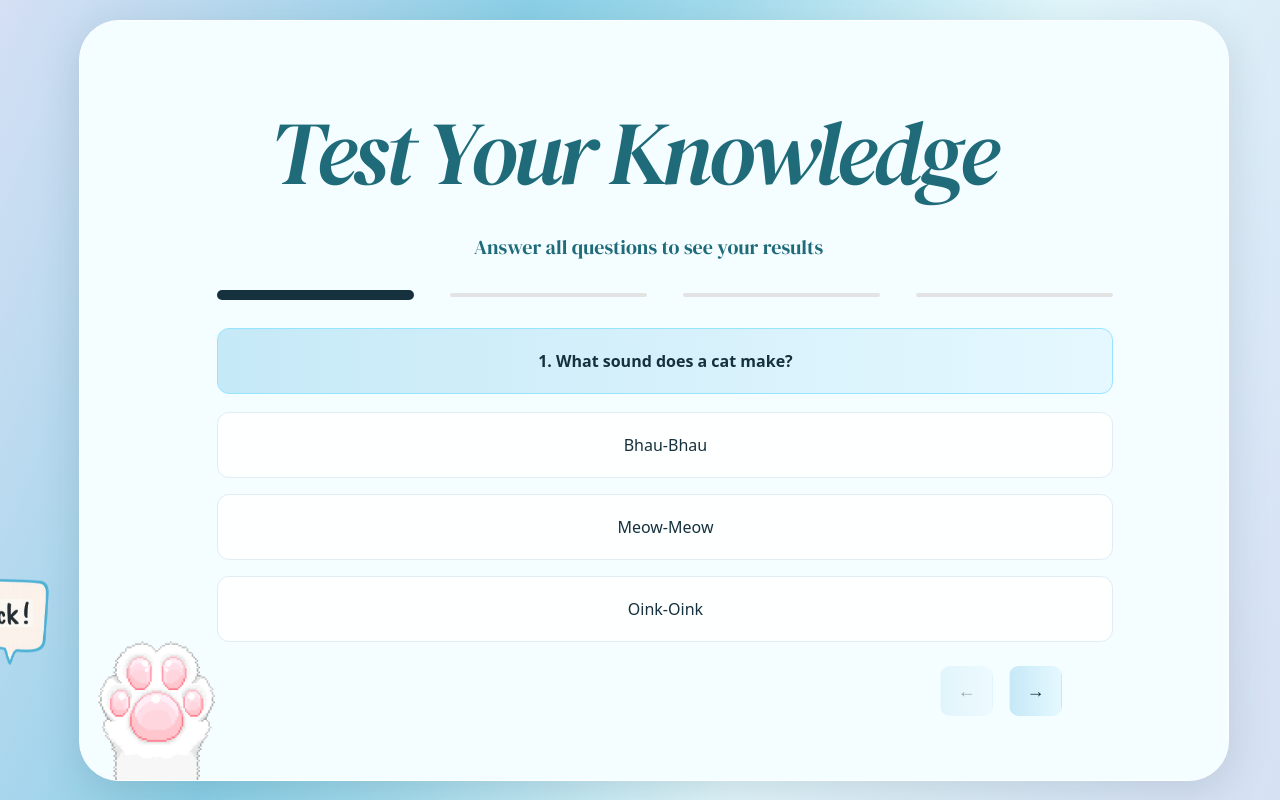
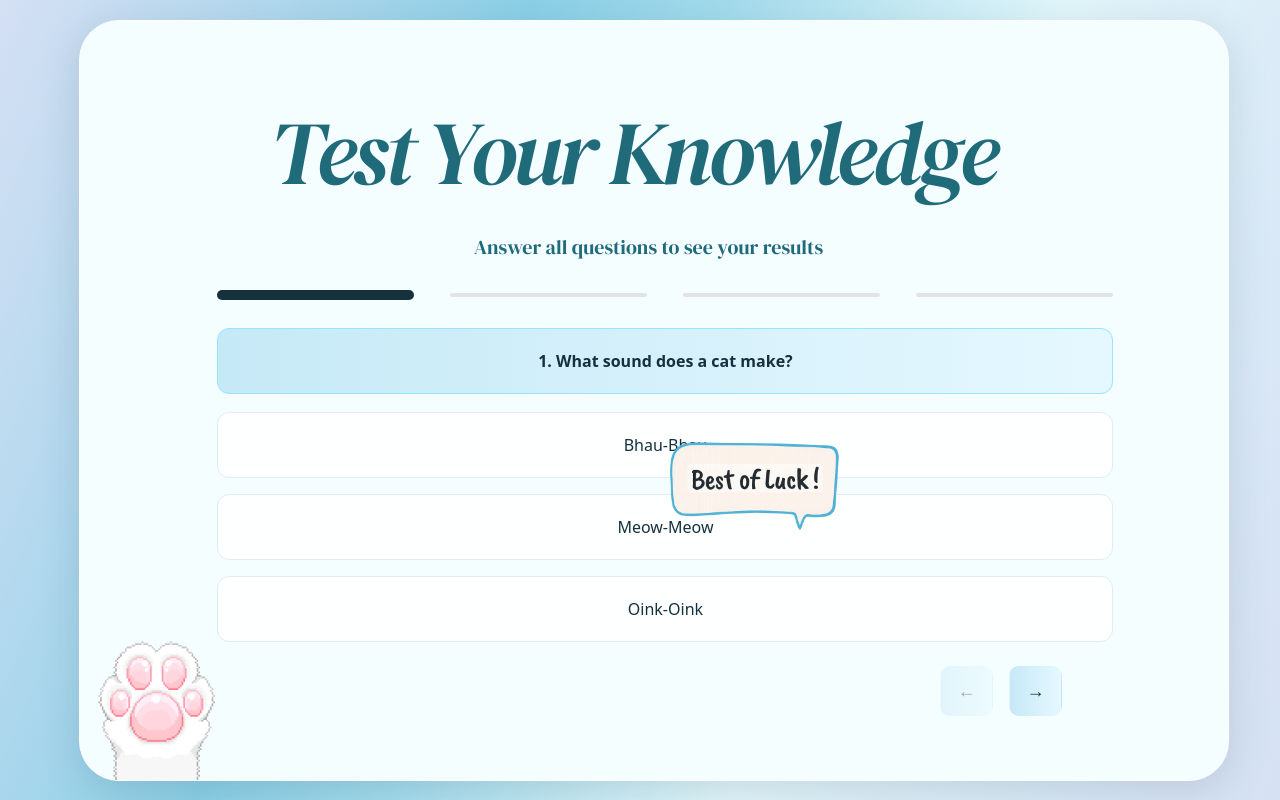
Before and after one commit to Pravee2003/figma-quiz, a React (Vite) app: page / in a window 1280 px wide. Built offline with nearby package versions, Linux system fonts and the light colour scheme.

Commit message:
Update App.tsx

```diff
--- a/src/App.tsx
+++ b/src/App.tsx
@@ -2,9 +2,7 @@ import React, { useState } from "react";
 import Quiz from "./components/Quiz/Quiz";
 import Result from "./components/Result";
 
-const PAW_WIDTH = 150;
-const PAW_HEIGHT = 150;
-const BUBBLE_WIDTH = 240;
+const GLASS_WIDTH = 1350;
 
 const App: React.FC = () => {
   const [score, setScore] = useState<number | null>(null);
@@ -44,7 +42,7 @@ const App: React.FC = () => {
             <div
               className="absolute pointer-events-none"
               style={{
-                width: "1350px",
+                width: `${GLASS_WIDTH}px`,
                 height: "900px",
                 borderRadius: "42px",
                 background:
@@ -56,6 +54,24 @@ const App: React.FC = () => {
                 zIndex: 1,
               }}
             />
+
+            {/* BUBBLE — TOUCHES GLASS LEFT EDGE */}
+            {questionIndex === 0 && (
+              <img
+                src="/bubble.png"
+                alt="bubble"
+                style={{
+                  position: "absolute",
+                  top: "50%",
+                  left: "50%",
+                  transform: `translate(calc(-50% - ${GLASS_WIDTH / 2}px), 180px)`,
+                  width: 240,
+                  zIndex: 30, // above glass, below paw
+                  pointerEvents: "none",
+                  animation: "floatBubble 3s ease-in-out infinite",
+                }}
+              />
+            )}
           </>
         )}
 
@@ -65,7 +81,6 @@ const App: React.FC = () => {
             className="absolute z-20 rounded-[40px] p-16"
             style={{ width: 1250 }}
           >
-            {/* CONTENT CARD */}
             <div
               className="relative rounded-[40px] p-16"
               style={{
@@ -83,7 +98,7 @@ const App: React.FC = () => {
                 onQuestionChange={setQuestionIndex}
               />
 
-              {/* PAW — TOUCH LEFT & BOTTOM */}
+              {/* PAW — TOUCHES CONTENT LEFT & BOTTOM */}
               {questionIndex === 0 && (
                 <img
                   src="/paw.gif"
@@ -92,43 +107,13 @@ const App: React.FC = () => {
                     position: "absolute",
                     left: 0,
                     bottom: 0,
-                    width: PAW_WIDTH,
-                    height: PAW_HEIGHT,
-                    zIndex: 50,
+                    width: 150,
+                    zIndex: 50, // TOPMOST
                     pointerEvents: "none",
                   }}
                 />
               )}
             </div>
-
-            {/* BUBBLE — RIGHT EDGE TOUCHES PAW TOP MIDDLE */}
-            {questionIndex === 0 && (
-              <img
-                src="/bubble.png"
-                alt="bubble"
-                style={{
-                  position: "absolute",
-
-                  /*
-                    Bubble right edge touches
-                    paw top-middle:
-                    pawWidth / 2 from left
-                  */
-                  left: PAW_WIDTH / 2 - BUBBLE_WIDTH,
-
-                  /*
-                    Bubble bottom touches
-                    paw top
-                  */
-                  bottom: PAW_HEIGHT,
-
-                  width: BUBBLE_WIDTH,
-                  zIndex: 30, // between glass & content
-                  pointerEvents: "none",
-                  animation: "floatBubble 3s ease-in-out infinite",
-                }}
-              />
-            )}
           </div>
         ) : (
           <div className="z-20">
```
